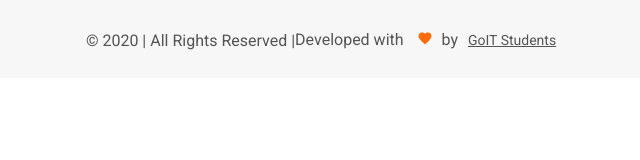
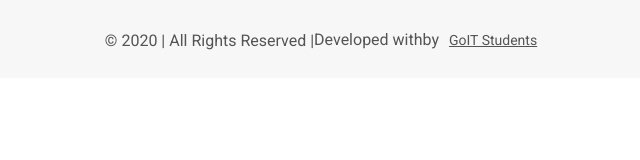
Before and after one commit to luminousnow/filmoteka, a website built with Parcel: page src/index.html in a window 1280 px wide. Shown: the top 160 px of the page, without its empty margins (316-956 px from the left). Built offline with nearby package versions, Linux system fonts and the light colour scheme.

Commit message:
Revert "Foot"

```diff
--- a/src/css/footer.css
+++ b/src/css/footer.css
@@ -68,10 +68,3 @@
 .footer-link:focus {
   color: #ff6b08;
 }
-.icon-heart {
-  display: inline-block;
-  margin-left: 10px;
-  margin-right: 10px;
-  width: 14px;
-  height: 13px;
-}
--- a/src/partials/footer.html
+++ b/src/partials/footer.html
@@ -3,10 +3,7 @@
     <div class="footer-container">
       <p class="footer-text">© 2020 | All Rights Reserved |</p>
       <p class="footer-text">
-        Developed with<span class="svg">
-          <svg class="icon-heart" aria-label="icon-heart">
-            <use href="./img/sprite.svg#icon-heart"></use></svg></span
-        >by
+        Developed with<span class=""></span>by
         <button class="footer-btn">
           <a href="" class="footer-link">GoIT Students</a>
         </button>
```
